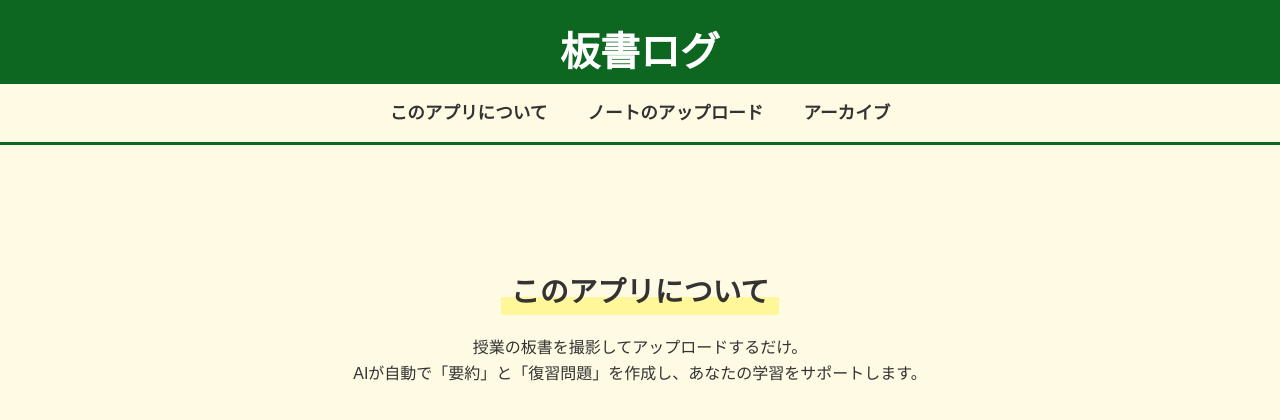
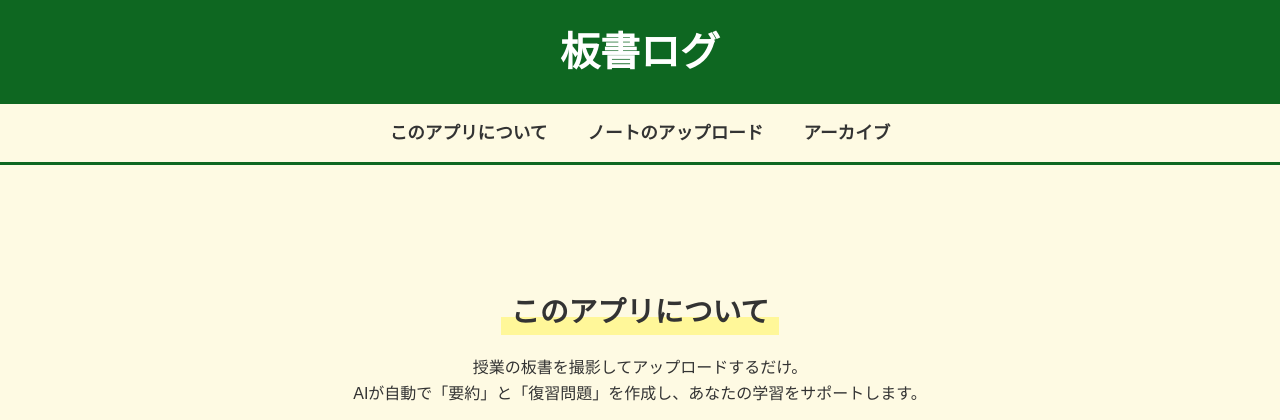
Before and after one commit to Nakamisa1005/bansho-app, a Flask app: page / in a window 1280 px wide. Shown: the top 420 px of the page. Run offline with Flask 3, Linux system fonts and the light colour scheme; the visitor is signed in with stand-in values (Sample User, id 1); some web fonts are replaced.

Commit message:
システムの変更

```diff
--- a/app.py
+++ b/app.py
@@ -230,7 +230,6 @@ def upload_and_process():
             quizzes_data = parse_quiz_text(final_result)
 
             #5. 要約部分だけを綺麗に切り取る処理
-            # "TYPE:" という文字より前の部分を要約として扱う
             if "TYPE:" in final_result:
                 summary_text = final_result.split("TYPE:")[0]
                 summary_text = summary_text.replace("3. **復習問題**:", "").replace("3. 復習問題:", "").strip()
@@ -255,7 +254,7 @@ def check_descriptive():
     user_answer = data.get('user_answer')
     model_answer = data.get('model_answer')
 
-    model = genai.GenerativeModel('gemini-pro-latest')
+    model = genai.GenerativeModel('gemini-1.5-flash')
     prompt = f"""
     あなたは採点官です。
     以下の「模範解答」と「ユーザーの回答」を比較し、意味が合っていれば「正解」、間違っていれば「不正解」とだけ答えてください。
--- a/static/style.css
+++ b/static/style.css
@@ -62,7 +62,7 @@ section {
    ========================================= */
 header {
     background-color: var(--primary-color);
-    padding: 20px 0 0 0;
+    padding: 20px 0;
     text-align: center;
 }
 
@@ -70,7 +70,6 @@ header {
     color: var(--white);
     font-size: 2.5rem;
     margin: 0;
-    font-weight: 900;
 }
 
 .nav-container {
```
